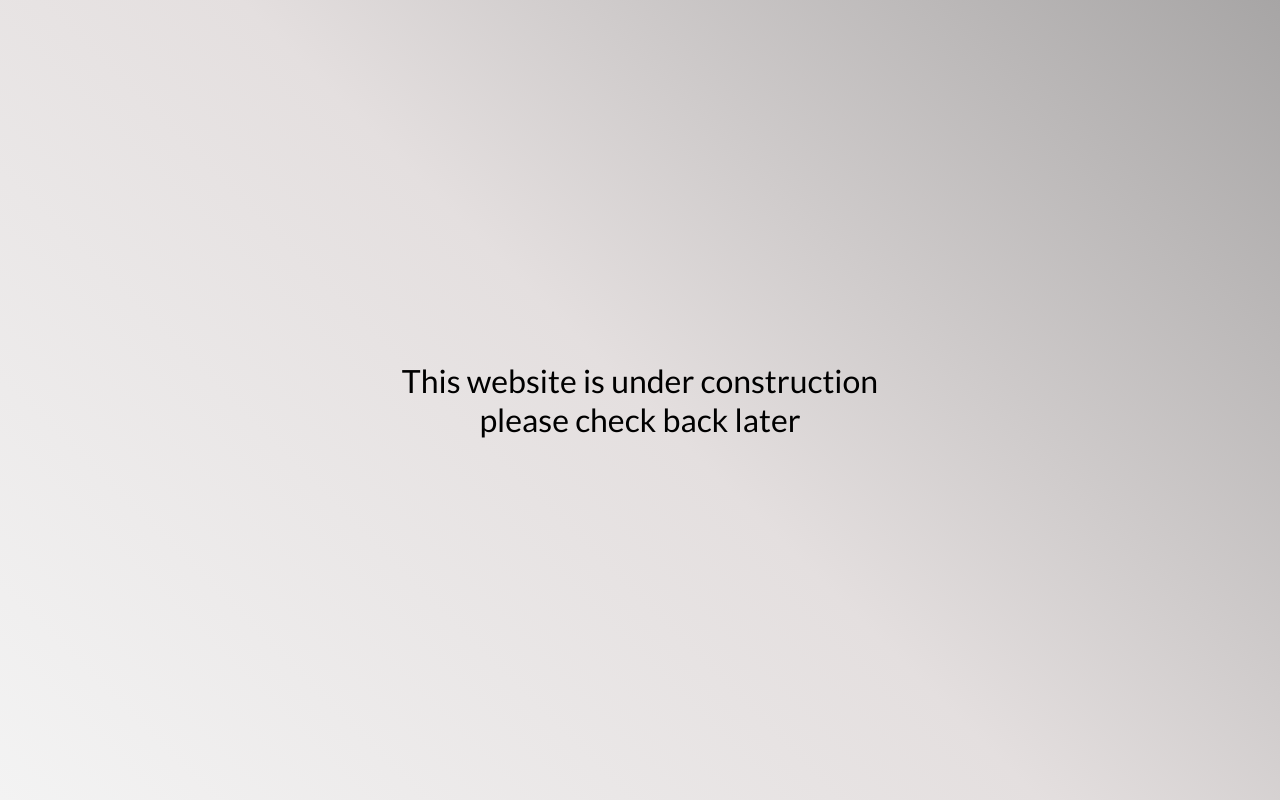
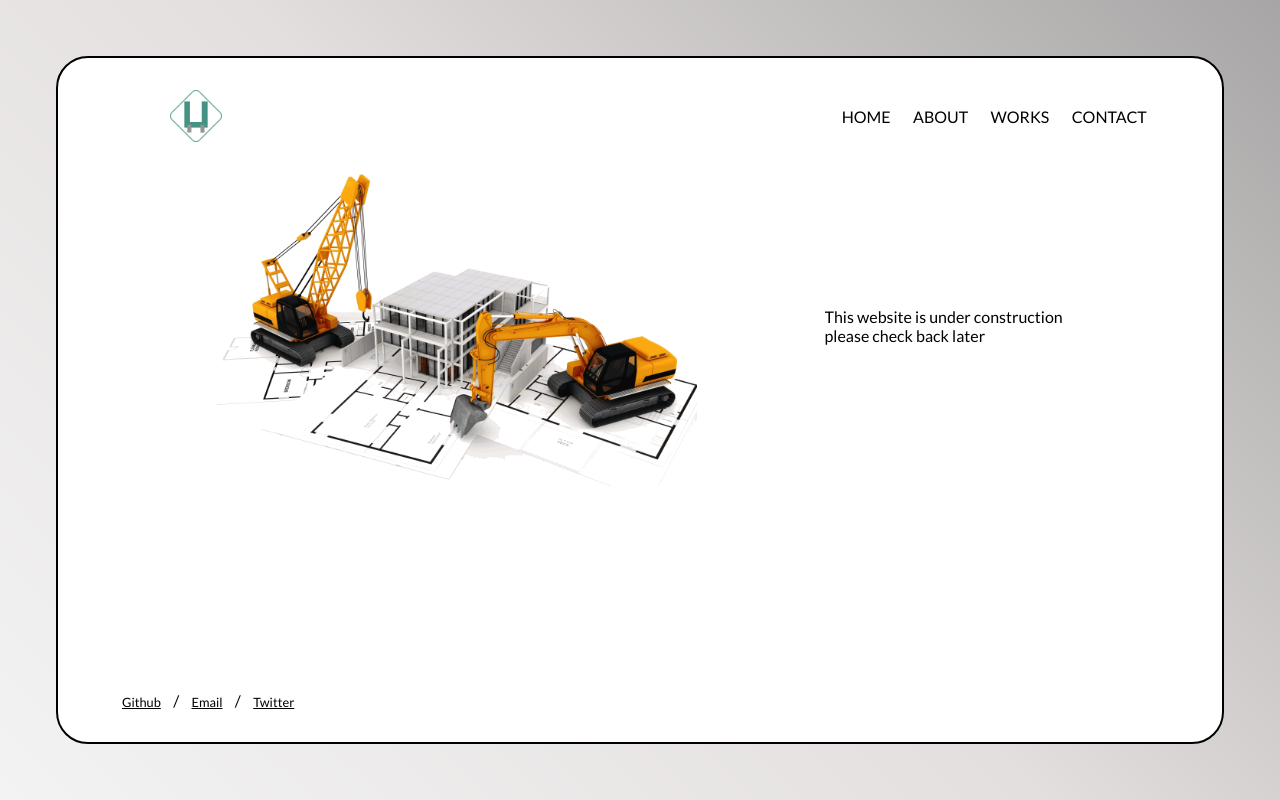
Before and after one commit to Horlakz/Horlakz, a Svelte app: page / in a window 1280 px wide. Built offline with nearby package versions, Linux system fonts and the light colour scheme; a web font is replaced by a local one.

Commit message:
used base layout for the page

```diff
--- a/src/pages/Static.svelte
+++ b/src/pages/Static.svelte
@@ -1,12 +1,19 @@
-<main>
-  <p>This website is under construction</p>
-  <p>please check back later</p>
-</main>
+<script lang="ts">
+  import BaseLayout from "../lib/layouts/BaseLayout.svelte";
+  import StaticImg from "../assets/images/static-img.png";
+</script>
+
+<BaseLayout pglogo={StaticImg}>
+  <main>
+    <p>This website is under construction</p>
+    <p>please check back later</p>
+  </main>
+</BaseLayout>
 
 <style lang="scss">
   //   @use "../assets/sass/main.scss" as *;
 
-  main {
+  .main {
     padding: 1rem;
     background: linear-gradient(
       45deg,
@@ -22,13 +29,5 @@
     p {
       font-size: 1rem;
     }
-}
-
-@media (min-width: 640px) {
-    main {
-        p {
-        font-size: 2rem;
-      }
-    }
   }
 </style>
```
